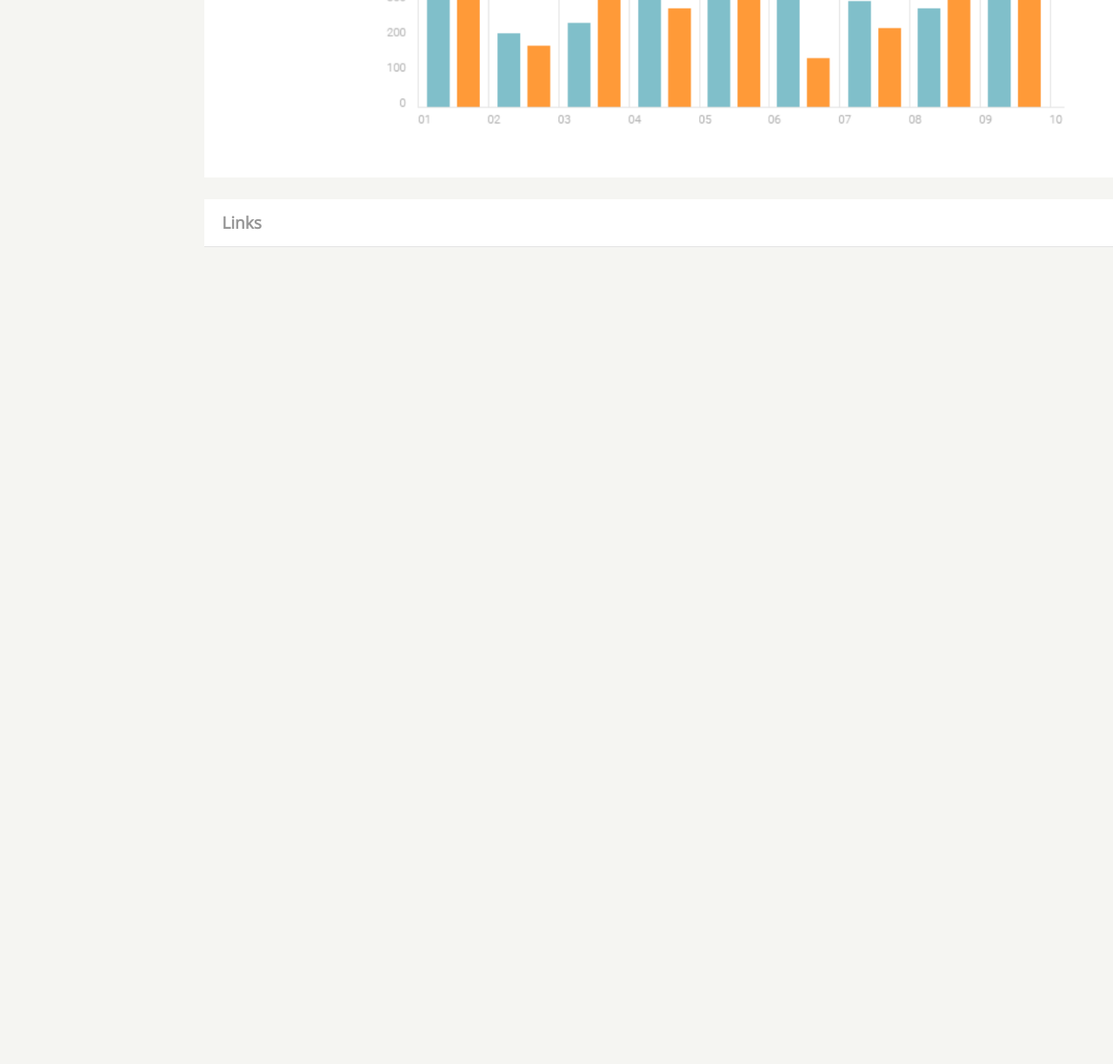
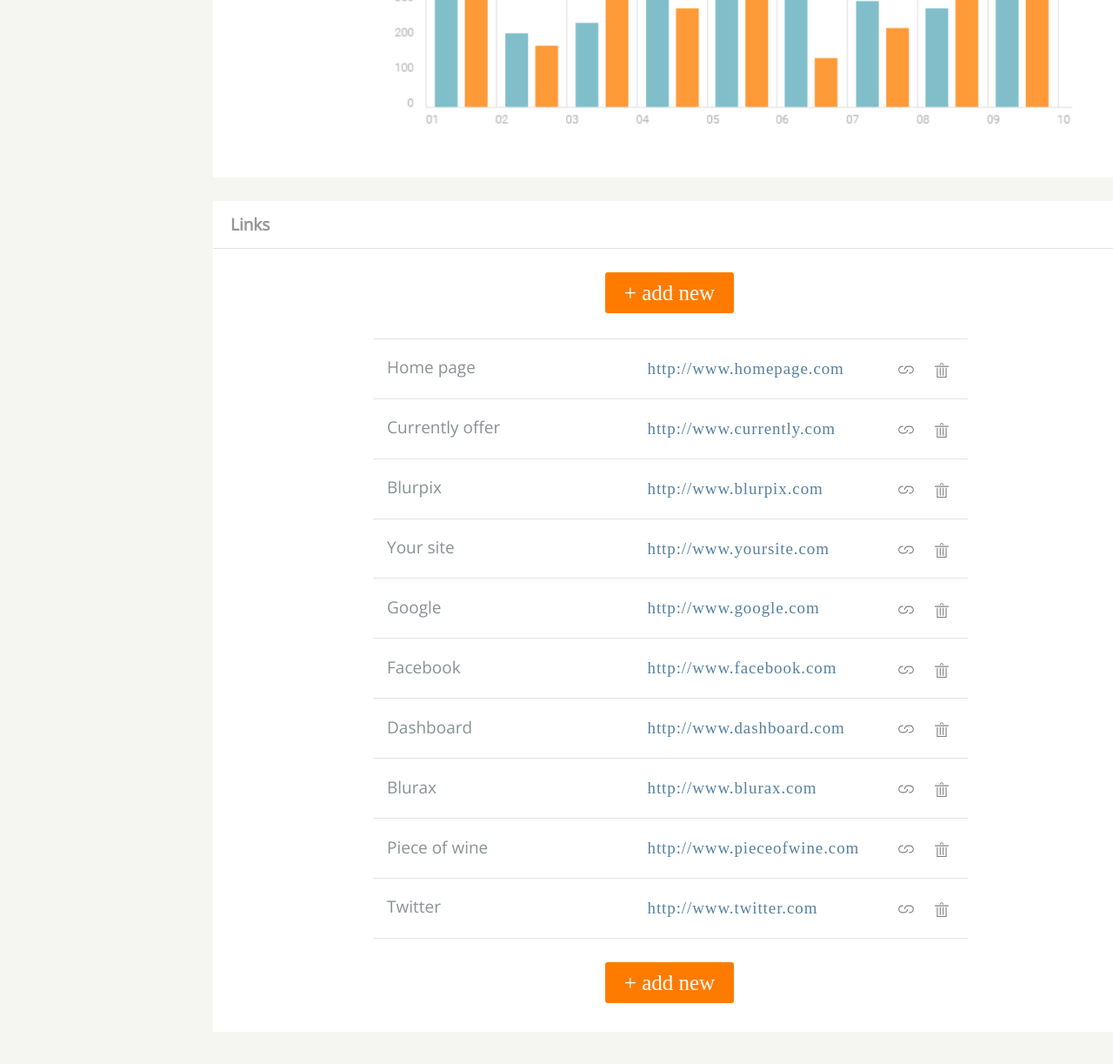
Before and after one commit to Kamil-96/solo-project-1, a website: page src/index.html in a window 1280 px wide. Shown: the part 840-2063 px from the top of the page at 87% size. Before the commit the page ends 1140 px from the top, so only its background shows below. Drawn offline with nearby package versions, Linux system fonts and the light colour scheme; files that its build step writes are made by us from their sources; a web font is replaced by a local one.

Commit message:
Add html and styles for 'general-links' section

```diff
--- a/src/index.html
+++ b/src/index.html
@@ -97,6 +97,78 @@
         </section>
         <section class="general-links">
           <h2 class="section-title">Links</h2>
+          <div class="button-wrapper">
+            <a class="button-add" href="#">+ add new</a>
+          </div>
+          <div class="list-of-links">
+            <table>
+              <tbody>
+                <tr>
+                  <td>Home page</td>
+                  <td><a href="#">http://www.homepage.com</a></td>
+                  <td><img src="images/links.svg" alt=""></td>
+                  <td><img src="images/trash.svg" alt=""></td>
+                </tr>
+                <tr>
+                  <td>Currently offer</td>
+                  <td><a href="#">http://www.currently.com</a></td>
+                  <td><img src="images/links.svg" alt=""></td>
+                  <td><img src="images/trash.svg" alt=""></td>
+                </tr>
+                <tr>
+                  <td>Blurpix</td>
+                  <td><a href="#">http://www.blurpix.com</a></td>
+                  <td><img src="images/links.svg" alt=""></td>
+                  <td><img src="images/trash.svg" alt=""></td>
+                </tr>
+                <tr>
+                  <td>Your site</td>
+                  <td><a href="#">http://www.yoursite.com</a></td>
+                  <td><img src="images/links.svg" alt=""></td>
+                  <td><img src="images/trash.svg" alt=""></td>
+                </tr>
+                <tr>
+                  <td>Google</td>
+                  <td><a href="#">http://www.google.com</a></td>
+                  <td><img src="images/links.svg" alt=""></td>
+                  <td><img src="images/trash.svg" alt=""></td>
+                </tr>
+                <tr>
+                  <td>Facebook</td>
+                  <td><a href="#">http://www.facebook.com</a></td>
+                  <td><img src="images/links.svg" alt=""></td>
+                  <td><img src="images/trash.svg" alt=""></td>
+                </tr>
+                <tr>
+                  <td>Dashboard</td>
+                  <td><a href="#">http://www.dashboard.com</a></td>
+                  <td><img src="images/links.svg" alt=""></td>
+                  <td><img src="images/trash.svg" alt=""></td>
+                </tr>
+                <tr>
+                  <td>Blurax</td>
+                  <td><a href="#">http://www.blurax.com</a></td>
+                  <td><img src="images/links.svg" alt=""></td>
+                  <td><img src="images/trash.svg" alt=""></td>
+                </tr>
+                <tr>
+                  <td>Piece of wine</td>
+                  <td><a href="#">http://www.pieceofwine.com</a></td>
+                  <td><img src="images/links.svg" alt=""></td>
+                  <td><img src="images/trash.svg" alt=""></td>
+                </tr>
+                <tr>
+                  <td>Twitter</td>
+                  <td><a href="#">http://www.twitter.com</a></td>
+                  <td><img src="images/links.svg" alt=""></td>
+                  <td><img src="images/trash.svg" alt=""></td>
+                </tr>
+              </tbody>
+            </table>
+          </div>
+          <div class="button-wrapper second-button">
+            <a class="button-add" href="#">+ add new</a>
+          </div>
         </section>
       </div>
     </main>
--- a/src/sass/_layout.scss
+++ b/src/sass/_layout.scss
@@ -22,9 +22,11 @@ body{
 .sidebar{
   max-width: 223px;
   margin-right: 22px;
-  transform: translateY(-98px);
+  position: fixed;
+  z-index: 3;
 }
 
 .general-statistic{
   flex: 0 0 82.45%;
+  z-index: 1;
 }
--- a/src/sass/_variables.scss
+++ b/src/sass/_variables.scss
@@ -6,7 +6,9 @@ $page-background-color: #f5f5f2;
 $sidebar-color: #282f26;
 $sidebar-hover-color: #486141;
 $button-color: #ff7b00;
+$button-hover-color: #ffa200;
 $border-color: #e3e3e3;
+$link-color: #56819f;
 
 /* Font sizes */
 $paragraph-font-size: 14px;
--- /dev/null
+++ b/src/sass/components/_button.scss
@@ -0,0 +1,18 @@
+.button-wrapper {
+  width: 150px;
+  margin: 37px auto;
+
+  .button-add {
+    color: $brand-main-color;
+    background-color: $button-color;
+    font-size: 25px;
+    padding: 10px 22px;
+    border-radius: 3px;
+    text-decoration: none;
+
+    &:hover {
+      transition: 1s;
+      background-color: $button-hover-color;
+    }
+  }
+}
--- a/src/sass/components/_sidebar.scss
+++ b/src/sass/components/_sidebar.scss
@@ -21,7 +21,7 @@
     font-size: 28px;
     margin-bottom: 0;
     flex: 3;
-    margin-top: 25px;
+    margin-top: 5px;
   }
 
   i {
@@ -82,13 +82,10 @@
         filter: invert(1);
       }
     }
-  }
 
-  li::before {
-    content: '';
-    width: 5px;
-    height: 10px;
-    background: $button-color;
+    &:hover {
+      border-left: 4px solid #ff7b00;
+    }
   }
 
   .special {
@@ -122,7 +119,7 @@
       margin-left: 13px;
 
       &:hover {
-        color: $sidebar-hover-color;
+        color: $button-color;
       }
     }
   }
--- a/src/sass/components/_top_bar.scss
+++ b/src/sass/components/_top_bar.scss
@@ -4,23 +4,33 @@
   justify-content: flex-end;
   background-color: $brand-main-color;
   margin: 0;
-  border-bottom: 2px solid $paragraph-color;
+  border-bottom: 2px solid $border-color;
   height: 77px;
+  z-index: 2;
+  position: fixed;
 
-  .nav-amount {
-    border-left: 1px solid $paragraph-color;
-    border-right: 1px solid $paragraph-color;
+  .nav-amount, .nav-notification, .nav-user, .nav-logout {
+    border-left: 1px solid $border-color;
+    border-right: 1px solid $border-color;
     display: flex;
     align-items: center;
-    padding: 0 1px 0 21px;
-
-    &:hover {
-      cursor: pointer;
-    }
 
     img {
       height: 22px;
       width: 22px;
+      filter: invert(50%);
+    }
+
+    &:hover {
+      cursor: pointer;
+      background-color: $page-background-color;
+    }
+  }
+
+  .nav-amount {
+    padding: 0 1px 0 21px;
+
+    img {
       margin-right: 18px;
     }
 
@@ -40,37 +50,14 @@
   }
 
   .nav-notification {
-    border-left: 1px solid $paragraph-color;
-    border-right: 1px solid $paragraph-color;
-    align-items: center;
-    display: flex;
     padding: 0 23px 0 23px;
-
-    &:hover {
-      cursor: pointer;
-    }
-
-    img {
-      height: 22px;
-      width: 22px;
-    }
   }
 
   .nav-user {
-    border-left: 1px solid $paragraph-color;
-    border-right: 1px solid $paragraph-color;
-    align-items: center;
-    display: flex;
     padding: 0 22px 0 21px;
-
-    &:hover {
-      cursor: pointer;
-    }
 
     img {
       margin: 4px 16px 0 0;
-      height: 22px;
-      width: 22px;
     }
 
     p {
@@ -81,18 +68,7 @@
   }
 
   .nav-logout {
-    border-left: 1px solid $paragraph-color;
-    border-right: 1px solid $paragraph-color;
-    align-items: center;
-    display: flex;
-
-    &:hover {
-      cursor: pointer;
-    }
-
     img {
-      height: 22px;
-      width: 22px;
       margin: 0 23px 0 25px;
     }
   }
@@ -100,8 +76,4 @@
   span, p {
     color: $paragraph-color;
   }
-
-  img {
-    filter: invert(50%);
-  }
 }
--- a/src/sass/sections/_general_statistic.scss
+++ b/src/sass/sections/_general_statistic.scss
@@ -1,10 +1,12 @@
 .content-wrapper {
   padding-left: 0;
+  margin-left: 245px;
+  margin-top: 77px;
 
   .general-statistic {
     background-color: $brand-main-color;
     margin-top: 21px;
-    margin-bottom: 25px;
+    margin-bottom: 27px;
     padding: 0 0 15px 0;
 
 
@@ -118,5 +120,71 @@
 
   .general-links {
     background-color: $brand-main-color;
+
+    .list-of-links {
+      margin: 0 auto;
+      width: 65%;
+
+      table {
+        height: 690px;
+        width: 100%;
+        border-spacing: 0;
+        border-top: 1px solid $border-color;
+
+        tr {
+          td {
+            border-bottom: 1px solid $border-color;
+
+            a {
+              text-decoration: none;
+              color: $link-color;
+              font-size: 19px;
+              letter-spacing: 0.9px;
+
+              &:hover {
+                color: $button-color;
+              }
+            }
+
+            img {
+              height: 20px;
+              width: 20px;
+              cursor: pointer;
+              padding-top: 7px;
+              filter: invert(50%);
+
+              &:hover {
+                filter: invert(48%) sepia(91%) saturate(1428%) hue-rotate(358deg) brightness(98%) contrast(109%);
+              }
+            }
+
+            img:last-of-type {
+              height: 25px;
+            }
+          }
+
+          td:first-child{
+            padding-left: 16px;
+            font-size: 19px;
+            padding-top: 0px;
+            width: 46%;
+            font-family: $paragraph-font;
+            color: $paragraph-color;
+          }
+
+          td:nth-child(2) {
+            width: 42%;
+          }
+
+          &:hover {
+            background-color: $page-background-color;
+          }
+        }
+      }
+    }
+
+    .second-button {
+      height: 70px;
+    }
   }
 }
--- a/src/sass/style.scss
+++ b/src/sass/style.scss
@@ -4,9 +4,9 @@
 @import "layout";
 
 /* Components */
-@import "components/form_field";
 @import "components/sidebar";
 @import "components/top_bar";
+@import "components/button";
 
 /* Sections */
 @import "sections/registration_form";
```
Also changed, not shown: .stylelintrc.json, src/sass/components/_form_field.scss (deleted).
